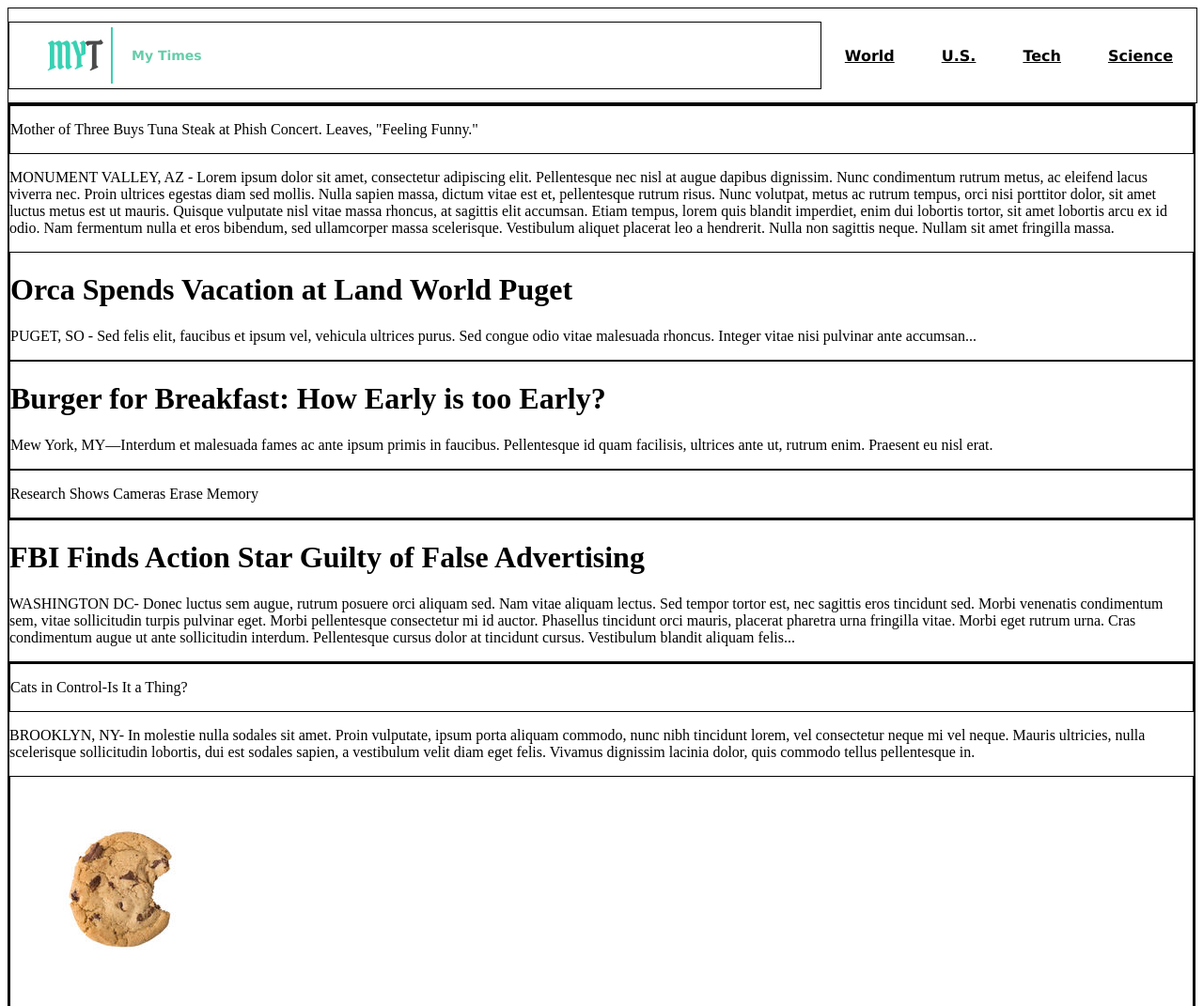
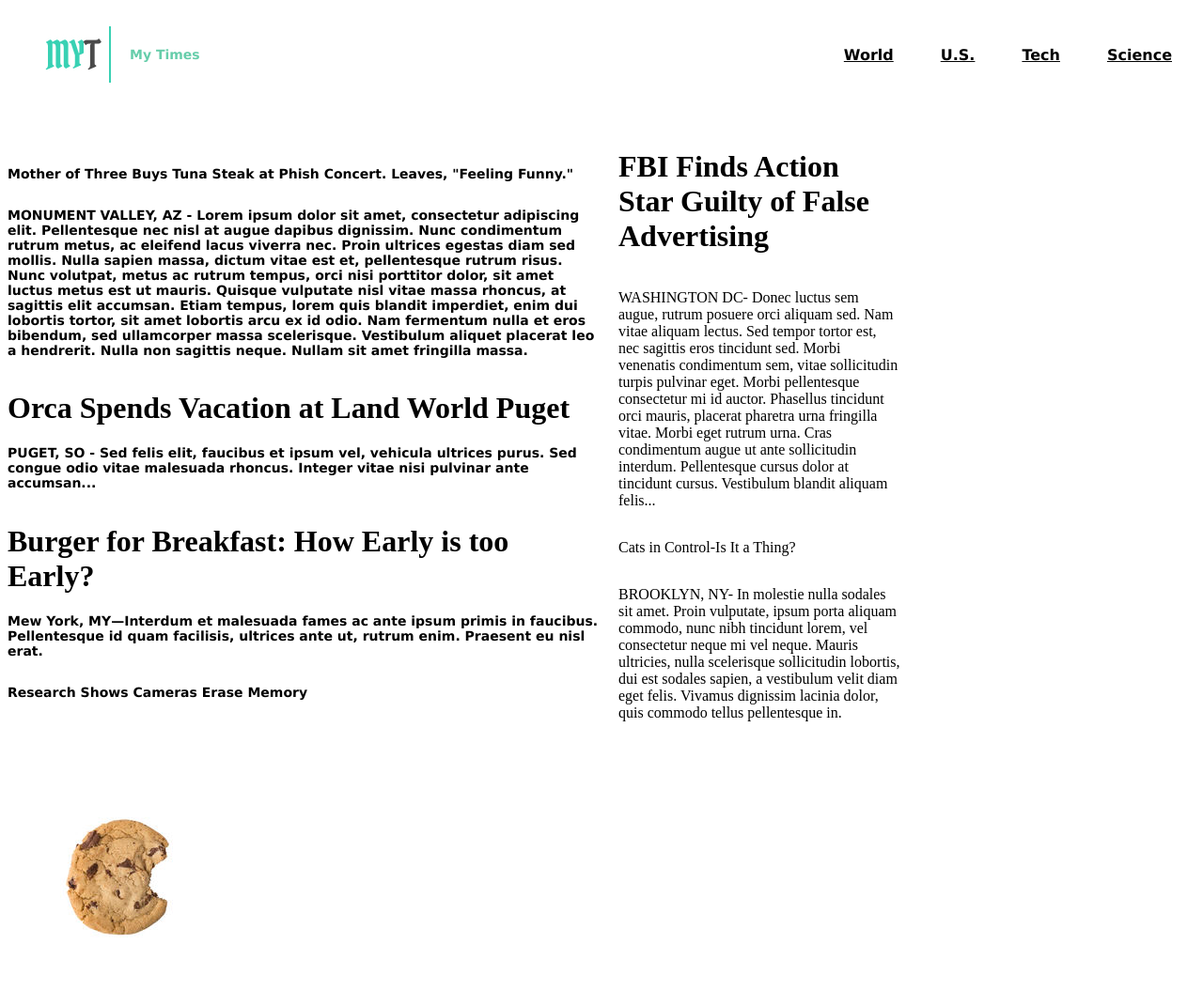
Before and after one commit to awilliamsproductions/myTimes.github.io, a plain HTML site: page index.html in a window 1280 px wide. Shown: the top 1071 px of the page at 94% size. Drawn offline with Linux system fonts and the light colour scheme.

Commit message:
Body copy update

```diff
--- a/CSS/myTimes.css
+++ b/CSS/myTimes.css
@@ -1,8 +1,8 @@
-/** Global **/
-
+/** Global
 div {
 	border: 1px solid black;
 }
+ **/
 
 /** Header **/
 
@@ -64,22 +64,25 @@ div {
 
 /** Main Body **/
 
-.main.container {
+.main_container {
 	display: flex;
-	flex-flow: column wrap;
-	width: 100%;
+	flex-flow: row wrap;
+	width: 80%;
+	justify-content: flex-start;
+	align-content: center;
+	align-items: center;
 }
 
 /** Large Containers **/
 
-.column.large {
+.column_large {
 	width: 630px;
 	height: auto;
-	margin-top: 20px;
 	display: flex;
 	flex-flow: column wrap;
+	margin-top: 30px;
 }
-.column.large p {
+.column_large p {
 	font-family: Verdana;
     font-size: 14px;
   	font-weight: bold;
@@ -88,25 +91,24 @@ div {
 
 /** Medium Containers **/
 
-column.medium {
+.column_medium {
 	width: 300px;
 	height: auto;
 	margin-left: 20px;
 	margin-right: 20px;
 	margin-top: 30px;
 	display: flex;
-	flex-flow: column wrap;
+	flex-flow: column nowrap;
+	/** background-color: yellowgreen; **/
 }
 
 /** Small Containers **/
 
-column.small {
+.column_small {
 	width: 240px;
 	height: auto;
-	margin-left: 20px;
-	margin-right: 20px;
 	margin-top: 30px;
 	display: flex;
 	flex-flow: column wrap;
-	background-color: aqua;
+	/** background-color: aqua; **/
 }
--- a/index.html
+++ b/index.html
@@ -28,11 +28,11 @@
 
 		<!-- Main Body Container -->
 
-		<div class="main.container">
+		<div class="main_container">
 
 		<!-- Large left / main container -->
 
-		<div class="column.large">
+		<div class="column_large">
 
 				<div>
 				<p>Mother of Three Buys Tuna Steak at Phish Concert. Leaves, "Feeling Funny."</p>
@@ -58,18 +58,16 @@
 
 		<!-- Large right / main container -->
 
-		<div class="column.medium">
+		<div class="column_medium">
 			<h1>FBI Finds Action Star Guilty of False Advertising</h1>
 			<p>WASHINGTON DC- Donec luctus sem augue, rutrum posuere orci aliquam sed. Nam vitae aliquam lectus. Sed tempor tortor est, nec sagittis eros tincidunt sed. Morbi venenatis condimentum sem, vitae sollicitudin turpis pulvinar eget. Morbi pellentesque consectetur mi id auctor. Phasellus tincidunt orci mauris, placerat pharetra urna fringilla vitae. Morbi eget rutrum urna. Cras condimentum augue ut ante sollicitudin interdum. Pellentesque cursus dolor at tincidunt cursus. Vestibulum blandit aliquam felis...</p>
+			<div><p>Cats in Control-Is It a Thing?</p></div>
+			<p>BROOKLYN, NY- In molestie nulla sodales sit amet. Proin vulputate, ipsum porta aliquam commodo, nunc nibh tincidunt lorem, vel consectetur neque mi vel neque. Mauris ultricies, nulla scelerisque sollicitudin lobortis, dui est sodales sapien, a vestibulum velit diam eget felis. Vivamus dignissim lacinia dolor, quis commodo tellus pellentesque in.</p>
 		</div>
 
 		<!-- Small right / main container -->
 
-		<div class="column.small">
-
-			<div><p>Cats in Control-Is It a Thing?</p></div>
-			<p>BROOKLYN, NY- In molestie nulla sodales sit amet. Proin vulputate, ipsum porta aliquam commodo, nunc nibh tincidunt lorem, vel consectetur neque mi vel neque. Mauris ultricies, nulla scelerisque sollicitudin lobortis, dui est sodales sapien, a vestibulum velit diam eget felis. Vivamus dignissim lacinia dolor, quis commodo tellus pellentesque in.</p>
-
+		<div class="column_small">
 			<div><img src="resources/images/img-news-bite.png" alt="image of cookie"></div>
 			<div>
 			<h1>News Bites</h1>
```
